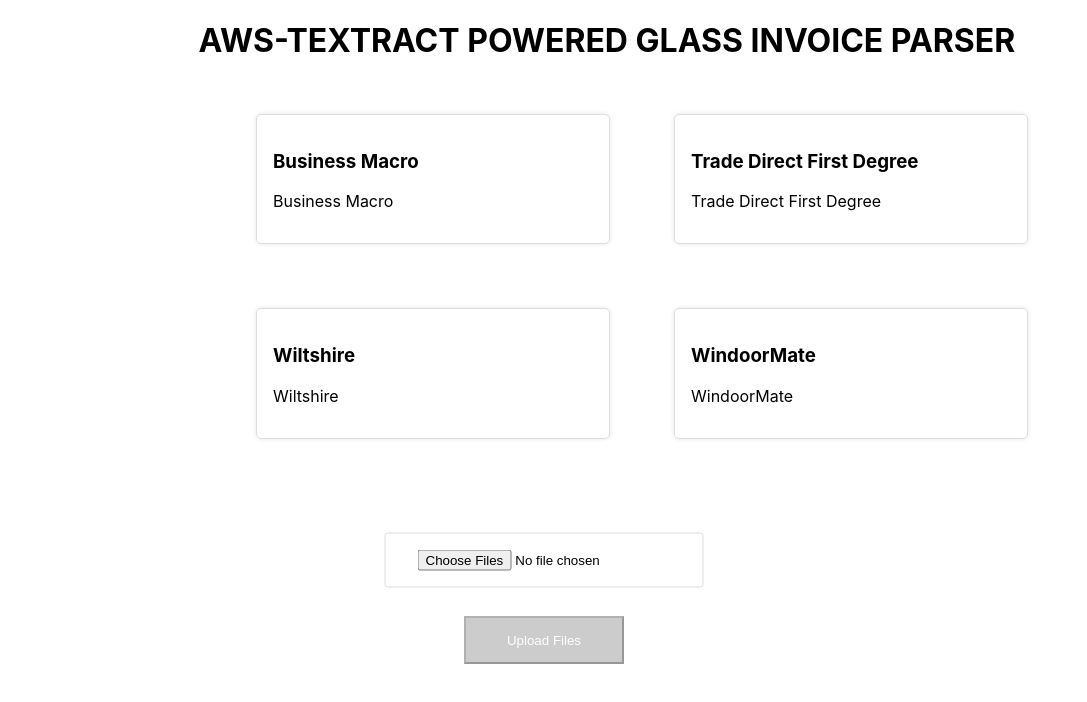
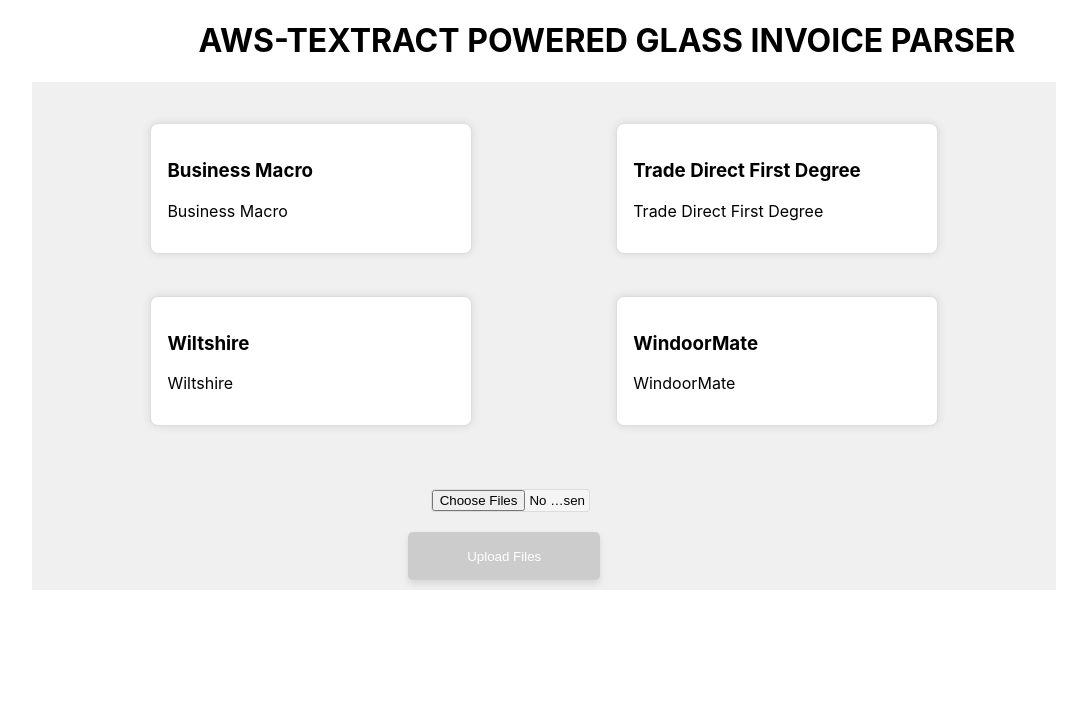
Before and after one commit to musaibahmedrazzaqui/paul-frontend-webapp, a React (Create React App) app: page / in a window 1280 px wide. Shown: the top 702 px of the page, without its empty margins (96-1183 px from the left). Built offline with nearby package versions, Linux system fonts and the light colour scheme.

Commit message:
delivery

```diff
--- a/src/Pages/UpoadPage.js
+++ b/src/Pages/UpoadPage.js
@@ -32,23 +32,40 @@
       }else{
         url ="http://13.40.49.127:5000/process-pdf/trade-first"
       }
+      let promises=[]
+      promises.push(
       axios.post(url, formData, {
         headers: {
           'Content-Type': 'multipart/form-data',
         },
       })
       .then(response => {
-        setUploadMessage('Upload successful!');
+        //console.log(response.headers)
+        return response
+
+      })
+      .catch(error => {
+        setUploadMessage('Error uploading files. Please try again.');
+        console.error('Error processing files:', error);
+      }));
+      Promise.all(promises)
+      .then(res=>{
+        console.log(res[0])
+        const rejectedFilesHeader = res[0].headers.rejected_files;
+        if (rejectedFilesHeader) {
+          setUploadMessage(`Parsing successful!\nRejected Files: ${rejectedFilesHeader}`);
+        }else{
+          setUploadMessage('Parsing Successful with no Rejected files!');
+        }
+
         setIsloading(false)
         // Handle rejected files, if any
-        const rejectedFilesHeader = response.headers.rejected_files;
-        if (rejectedFilesHeader) {
-          setUploadMessage(`Rejected Files: ${rejectedFilesHeader}`);
-        }
+
+
 
         // Prepare download link for processed data
         const csvHeader = 'Ref, Job No, Customer, Location B, Qty, Width, Height, Glass type, Location A, Glass Required';
-        const csvDataWithHeader = csvHeader + '\n' + response.data;
+        const csvDataWithHeader = csvHeader + '\n' + res[0].data;
         const blob = new Blob([csvDataWithHeader], { type: 'text/csv' });
         const downloadUrl = URL.createObjectURL(blob);
 
@@ -57,12 +74,7 @@
           text: 'Download Processed Data',
           download: 'processed_data.csv',
         });
-
       })
-      .catch(error => {
-        setUploadMessage('Error uploading files. Please try again.');
-        console.error('Error processing files:', error);
-      });
     } else {
       setUploadMessage('Please select a card and some files before uploading.');
     }
@@ -98,20 +110,21 @@
         selectedCard={selectedCard}
         handleCardClick={handleCardClick}
       />
-      <input type="file" multiple onChange={handleFileChange} className="centered-div" />
-      <div className="centered-div">
-        {loading ? (<h1>Loading..</h1>): (  <button
+      <input type="file" multiple onChange={handleFileChange}  />
+      <div >
+        {loading ? (<h3 className='loading-text'>Loading..</h3>): (
+          <button
           disabled={!selectedCard || selectedFiles.length === 0}
           onClick={handleUpload}
           className="button"
-          style={{ marginTop: "10rem" }}
+          style={{ marginTop: "5rem",marginLeft:'-12rem' }}
         >
           Upload Files
         </button>)}
 
       </div>
       <div>
-        {uploadMessage && <p>{uploadMessage}</p>}
+        {uploadMessage && <pre style={{fontFamily:'sans-serif',marginLeft:'60%'}}>{uploadMessage}</pre>}
         {downloadLink && (
           <a
             href={downloadLink.href}
--- a/src/style.css
+++ b/src/style.css
@@ -1,48 +1,115 @@
+/* Container for all the content */
 .card-container {
-    display: flex;
+  display: grid;
+  grid-template-columns: repeat(2, 1fr);
+  gap: 10px;
+  padding-left: 8%;
 
-    flex-wrap: wrap;
-    justify-content: space-around;
-    margin: 20px;
-    margin-left: 20rem;
-    margin-right: 30rem;
+  padding-top: 2%;
+  margin-left: 10%;
+  justify-content: center;
+  align-items: center;
+  margin-right: 10%;
+  background-color: #f0f0f0;
 }
+
+/* Style for each card */
 .card {
-    width: 20rem;
-    margin: 2rem;
+  width: 18rem;
+  margin: 1rem;
   padding: 1rem;
-    border: 0.1rem solid #ddd;
-    border-radius: 5px;
-    box-shadow: 0 0 5px rgba(0, 0, 0, 0.1);
+  border: 1px solid #ddd;
+  border-radius: 8px;
+  box-shadow: 0 0 10px rgba(0, 0, 0, 0.1);
   cursor: pointer;
-    transition: all 0.2s ease-in-out;
+  transition: transform 0.2s;
+  background-color: #ffffff;
+}
+
+.card:hover {
+  transform: scale(1.05);
 }
 
 .card-highlight {
-  background-color: #f5f5f5;
-  border: 0.1rem solid #3f51b5;
+  background-color: #e3f2fd;
+  border: 1px solid #3f51b5;
 }
+
+/* Style for the upload button */
 .button {
-    background-color: #007bff;
+  background-color: #3f51b5;
   color: white;
+
   cursor: pointer;
   height: 3rem;
-    width: 10rem;
+  width: 12rem;
+  border: none;
+  border-radius: 5px;
+  box-shadow: 0 4px 6px rgba(0, 0, 0, 0.1);
+  transition: background-color 0.3s, transform 0.2s;
 }
+
 .button:disabled {
-    background-color: #cccccc; /* Gray color for disabled state */
-    cursor: default; /* Optional: change cursor to default for disabled button */
+  background-color: #cccccc;
+  cursor: not-allowed;
+  margin-right: 5%;
 }
+
+.button:hover {
+  background-color: #303f9f;
+  transform: scale(1.02);
+  margin-right: 5%;
+}
+
+/* Style for the input file */
 input[type="file"] {
-    padding: 1rem 2rem;
+
+  margin-left: 65%;
   border: 1px solid #ddd;
   border-radius: 3px;
   margin-bottom: 2rem;
+  background-color: #f5f5f5;
+  transition: background-color 0.3s;
 }
 
+input[type="file"]:hover {
+  background-color: #e9e9e9;
+}
+
+/* Centered div for button */
 .centered-div {
-    position: absolute;
+  position: relative;
+  flex-direction: row;
   top: 70%;
-    left: 50%;
+  left: 80%;
   transform: translate(-50%, -50%);
+  text-align: center;
 }
+
+/* Style for loading text */
+.loading-text {
+  font-size: 1.5rem;
+  color: #3f51b5;
+  padding-top: 1.5rem;
+  margin-left: -12rem;
+}
+
+/* Style for download link */
+.downloadBtn {
+  display: inline-block;
+  text-decoration: none;
+  color: white;
+  background-color: green;
+  width: 12rem;
+  justify-content: center;
+  align-items: center;
+  padding: 0.8rem 1rem;
+  border-radius: 5px;
+  box-shadow: 0 4px 6px rgba(0, 0, 0, 0.1);
+  transition: background-color 0.3s;
+  margin-left: 65%;
+}
+
+.downloadBtn:hover {
+  background-color: darkgreen;
+}
```
Lines whose indentation alone changed are shown as unchanged.
